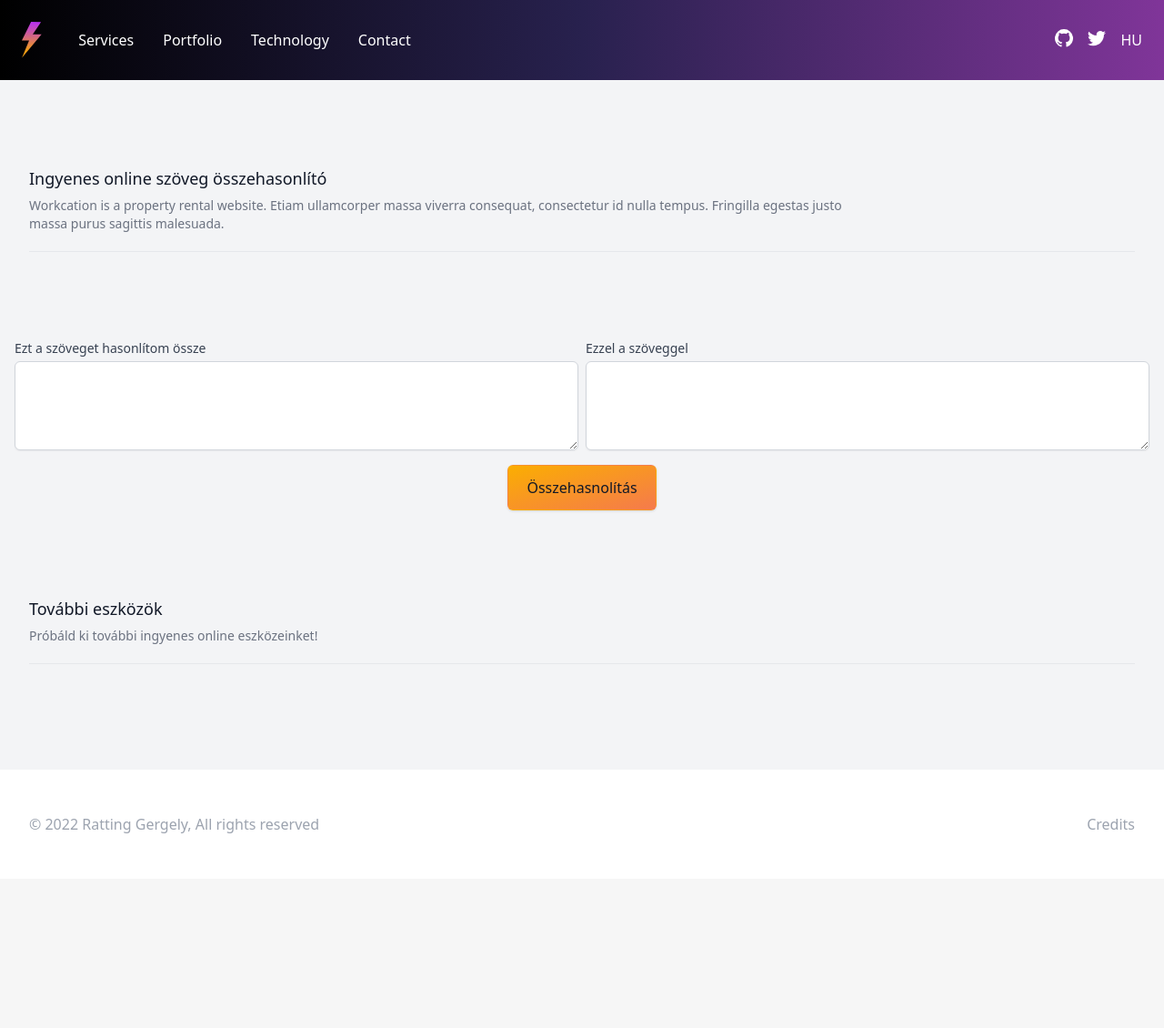
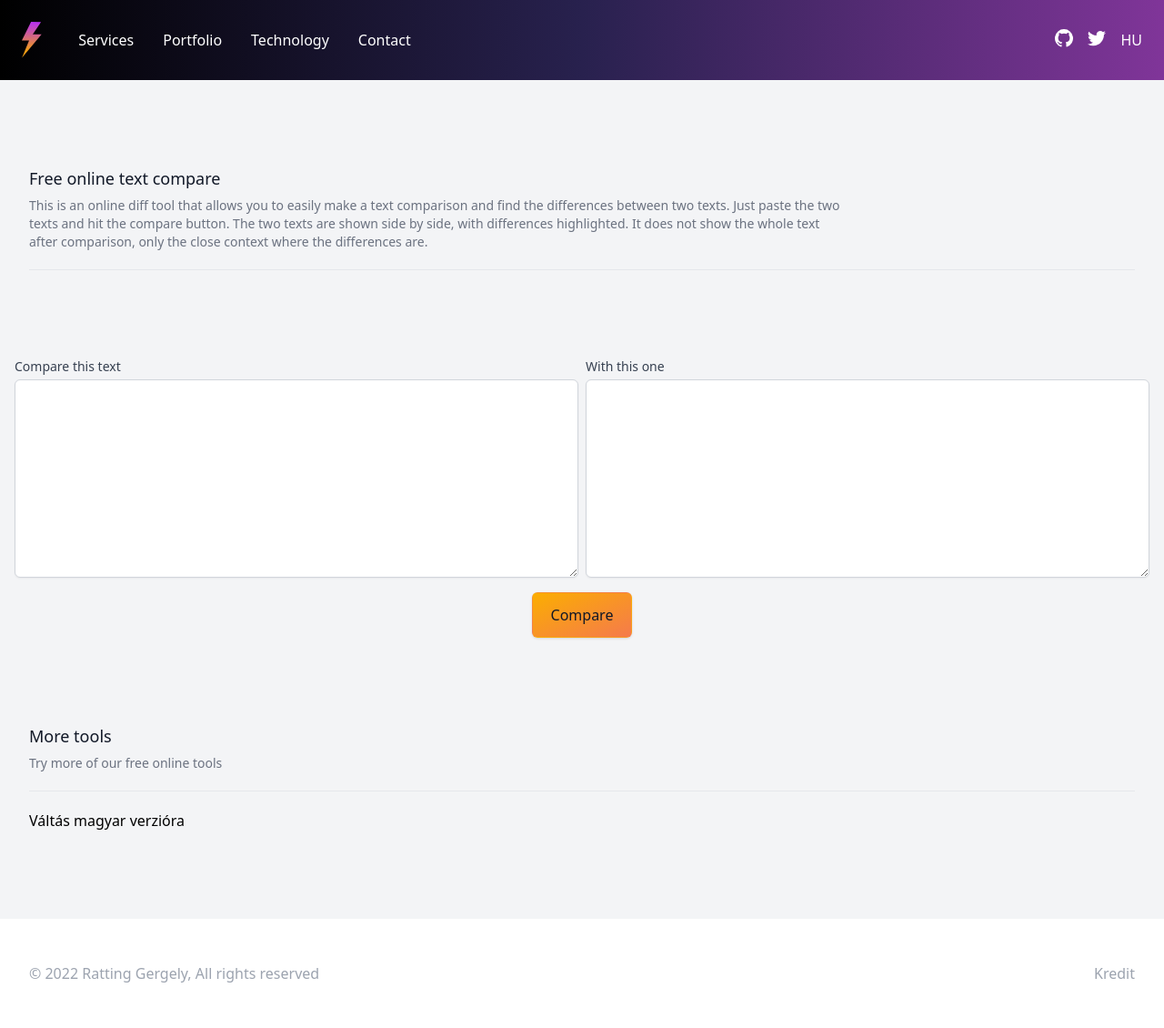
Before and after one commit to rgergo67/67developer, a Laravel app: page /online-text-compare in a window 1280 px wide. Shown: the whole page at 91% size. Before the commit the page ends 916 px from the top, so only its background shows below. Run offline with Laravel 9, Linux system fonts and the light colour scheme; style sheets or scripts are compiled from the project's sources; settings files or empty folders that the repository lacks are supplied; some web fonts are replaced.

Commit message:
fix text

```diff
--- a/lang/en.json
+++ b/lang/en.json
@@ -6,29 +6,38 @@
     "A munkám egyben a hobbim és szenvedélyem, de a fiam születése óta nálam már a család az első. Elsősorban azokat a munkákat vállalom el, melyek kellőképpen érdekesek, motiválóak és valamilyen szinten a világ is jobb hely lesz tőlük.": "I love my job, it's my hobby! But after the birth of my son, the family comes before anything else. Because of this I do only jobs which are interresting and motivating enough, or make our world a better place.",
     "A papír vagy excel alapú folyamatok többnyire digitalizálhatóak. Végezze egy gép az unalmas, repetatív munkát!": "I can digitalize most paper or excel based workflows. Let the computer do the repetative work!",
     "Az oldal elkészítéséhez az alább felsorolt tartalmakat és nyílt forráskódú rendszereket használtam fel.": "I used the content and open source systems listed below to create this page. ",
+    "Az online szövegösszehasonlító segítségével két szöveget tudsz összehasonlítani egymással. Illeszd be a két szöveget a lenti mezőkbe, majd kattints az Összehasonlítás gombra.": "This is an online diff tool that allows you to easily make a text comparison and find the differences between two texts. Just paste the two texts and hit the compare button. The two texts are shown side by side, with differences highlighted. It does not show the whole text after comparison, only the close context where the differences are.",
     "Belső webshop a kis és nagykereskedők felé, valamint egyedi CRM rendszer a képviselőknek.": "It's an internal B2B webshop with a custom CRM system for representatives.",
+    "Credits": "Kredit",
     "Családi költségvetés tervező alkalmazás.": "Family budgeting system.",
     "Digitalizáció": "Digitalization",
     "Elavult, lassú, hibásan működő weboldalakat és rendszereket javítok, teszek ismét korszerűvé és villámgyorssá.": "I am fixing outdated, slow, malfunctioning websites and systems, making them modern and lightning fast again.",
     "Ezeket használom": "I am using",
     "Ezen túl bármibe szívesen beleásom magam néhány nap vagy hét alatt.": "Beyond that, I’m happy to dig into anything in a few days or weeks. ",
+    "Ezt a szöveget hasonlítom össze": "Compare this text",
+    "Ezzel a szöveggel": "With this one",
     "Felhasznált tartalmak": "Content used ",
     "Gergő vagyok,": "I am Greg,",
     "Ha van egy érdekes problémád": "If you have a problem",
+    "Ingyenes online szöveg összehasonlító": "Free online text compare",
     "Kapcsolat": "Contact",
     "Kredit": "Credit",
     "Lassú, évek óta nem frissített webes rendszereket javítok, optimalizálok, teszek villámgyorssá és biztonságossá.": "I repair, optimize, and make slow web systems lightning fast and secure again. ",
     "Leggyakrabban belső ügyviteli rendszereket fejlesztek, így nem tudom őket közvetlenül megmutatni, de olyan is akad, amit meg tudsz nézni.": "Most of the time, I develop internal administration systems, so I can’t show them directly, but there are some that you can look at.",
     "Legyenek a folyamataid gyorsak, modernek, hatékonyak!": "Have a fast, modern and efficient website! ",
     "Minden jog fenntartva": "All rights reserved",
-    "weboldalakat készítek": "I do websites",
+    "Online eszközök | 67developer programozás": "Online tools | 67developer",
     "Online szöveg összehasonlító": "Online text compare",
+    "Próbáld ki további ingyenes online eszközeinket!": "Try more of our free online tools",
     "Referencia": "Portfolio",
     "Saját nonprofit projekt, örökbefogadható állatok országos adatbázisa.": "My  non-profit project: national database of adoptable animals.",
     "Segítek feltérképezni a vállalkozásodban rejlő digitális potenciált 10+ év fejlesztési tapasztalatával.": "I help you discover the digital potential of your business with 10+ years of development experience.",
     "Szolgáltatások": "Services",
     "Tanácsadás": "Consulting",
     "Technológia": "Technology",
+    "További eszközök": "More tools",
     "Több ezer diák, dolgozó és partner adatainak és jogosultságainak automatizált kezelése, M365 és LDAP szinkronizáció, és rengeteg egyedi fejlesztés, kihívás.": "Automated management of data and permissions for thousands of students, workers, and partners, M365 and LDAP synchronization, and plenty of custom development and challenge.",
-    "Weboldal korszerüsítés": "Website update "
+    "weboldalakat készítek": "I do websites",
+    "Weboldal korszerüsítés": "Website update ",
+    "Összehasnolítás": "Compare"
 }
--- a/resources/views/tools/text-compare.blade.php
+++ b/resources/views/tools/text-compare.blade.php
@@ -11,7 +11,7 @@
         <div class="max-w-7xl mx-auto py-16 px-4 sm:py-24 sm:px-6 lg:px-8">
             <div class="pb-5 border-b border-gray-200">
                 <h3 class="text-lg leading-6 font-medium text-gray-900">{{ __('Ingyenes online szöveg összehasonlító') }}</h3>
-                <p class="mt-2 max-w-4xl text-sm text-gray-500">Workcation is a property rental website. Etiam ullamcorper massa viverra consequat, consectetur id nulla tempus. Fringilla egestas justo massa purus sagittis malesuada.</p>
+                <p class="mt-2 max-w-4xl text-sm text-gray-500">{{ __('Az online szövegösszehasonlító segítségével két szöveget tudsz összehasonlítani egymással. Illeszd be a két szöveget a lenti mezőkbe, majd kattints az Összehasonlítás gombra.') }}</p>
             </div>
         </div>
 
@@ -21,13 +21,13 @@
                 <div>
                     <label for="text1" class="block text-sm font-medium text-gray-700">{{ __('Ezt a szöveget hasonlítom össze') }}</label>
                     <div class="mt-1">
-                        <textarea rows="4" name="text1" id="text1" class="shadow-sm focus:ring-retrodark focus:border-retrodark block w-full sm:text-sm border-gray-300 rounded-md"></textarea>
+                        <textarea rows="10" name="text1" id="text1" class="shadow-sm focus:ring-retrodark focus:border-retrodark block w-full sm:text-sm border-gray-300 rounded-md"></textarea>
                     </div>
                 </div>
                 <div>
                     <label for="text2" class="block text-sm font-medium text-gray-700">{{ __('Ezzel a szöveggel') }}</label>
                     <div class="mt-1">
-                        <textarea rows="4" name="text2" id="text2" class="shadow-sm focus:ring-retrodark focus:border-retrodark block w-full sm:text-sm border-gray-300 rounded-md"></textarea>
+                        <textarea rows="10" name="text2" id="text2" class="shadow-sm focus:ring-retrodark focus:border-retrodark block w-full sm:text-sm border-gray-300 rounded-md"></textarea>
                     </div>
                 </div>
             </div>
@@ -51,7 +51,11 @@
                     {{ __('Próbáld ki további ingyenes online eszközeinket!') }}
                 </p>
             </div>
-            <a href="{{ route('tools.text-compare-' . app()->getLocale()) }}"></a>
+            @if (app()->getLocale() == 'hu')
+                <a href="{{ route('tools.text-compare-en') }}">Switch to english</a>
+            @else
+                <a href="{{ route('tools.text-compare-hu') }}">Váltás magyar verzióra</a>
+            @endif
         </div>
     </main>
 
--- a/resources/views/tools/text-compare2.blade.php
+++ /dev/null
@@ -1,5 +0,0 @@
-<x-tools-layout>
-    {{ __('Gergő vagyok') }}2
-{{ app()->getLocale() }}
-    <a href="{{ route('tools.text-compare2-' . app()->getLocale()) }}">{{ __('Online szöveg összehasonlító') }}</a>
-</x-tools-layout>
```
